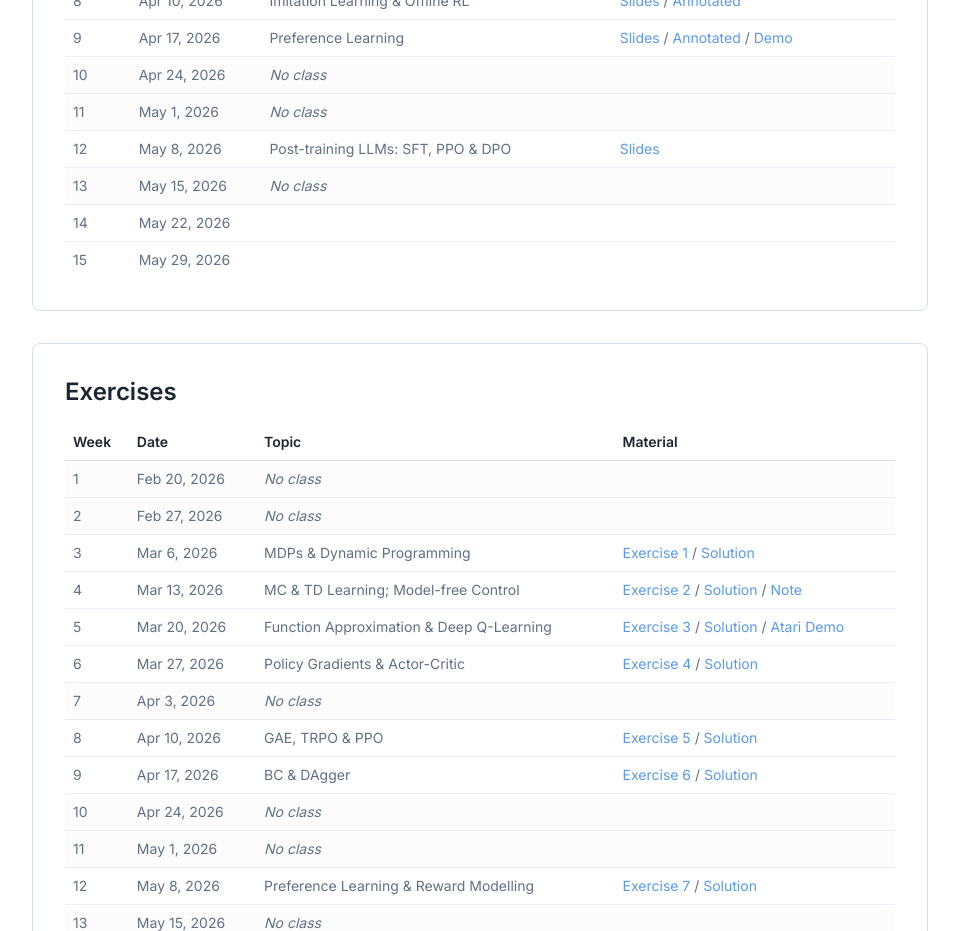
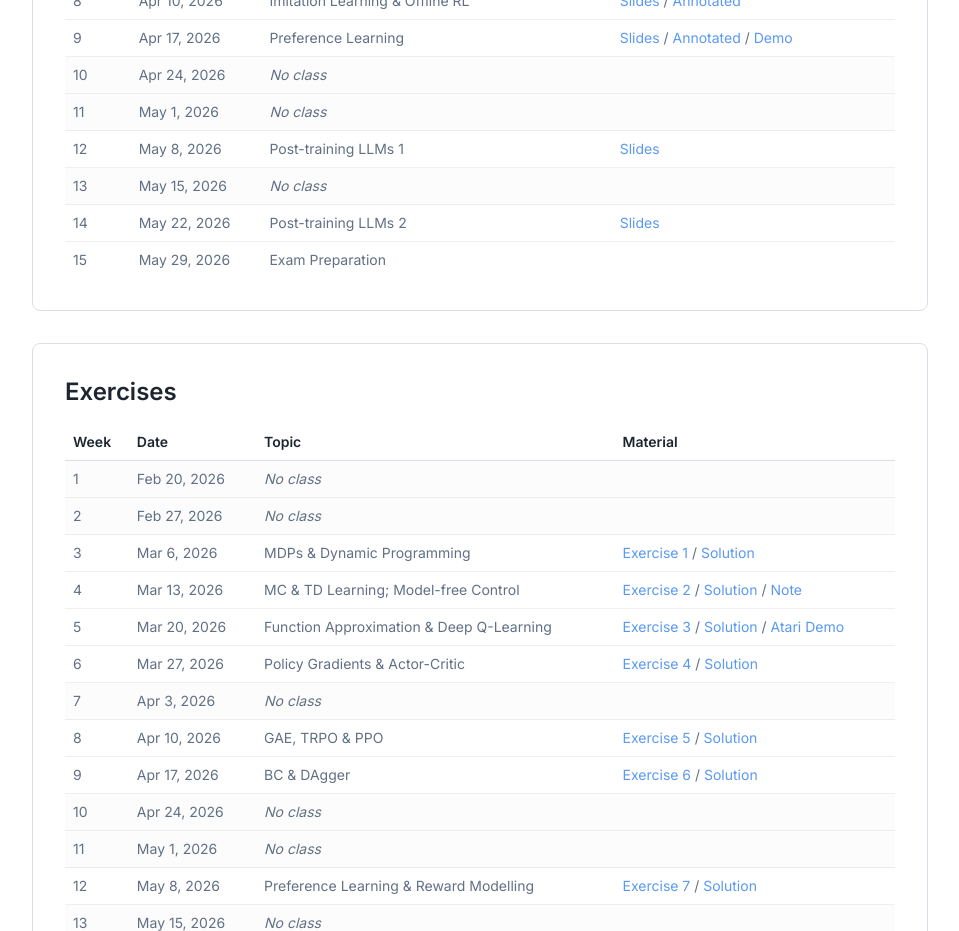
Before and after one commit to ilijabogunovic/rhine-ai, a React (Vite) app: page /teaching in a window 1280 px wide. Shown: the part 3040-3971 px from the top of the page, without its empty margins (160-1119 px from the left). Built offline with nearby package versions, Linux system fonts and the light colour scheme.

Commit message:
Add Lecture 9 (Post-training LLMs 2) and update schedule
Co-Authored-By: Claude Opus 4.6 (1M context) <noreply@anthropic.com>

```diff
--- a/src/pages/Teaching.tsx
+++ b/src/pages/Teaching.tsx
@@ -158,10 +158,10 @@ const Teaching = () => {
                       <tr className="border-b border-border/50"><td className="py-2 px-2">9</td><td className="py-2 px-2">Apr 17, 2026</td><td className="py-2 px-2">Preference Learning</td><td className="py-2 px-2"><ProtectedDownload href="/lectures/lecture7.pdf" filename="lecture7.pdf" password="rl">Slides</ProtectedDownload> / <ProtectedDownload href="/lectures/lecture7_annotated.pdf" filename="lecture7_annotated.pdf" password="rl">Annotated</ProtectedDownload> / <ProtectedDownload href="/lectures/lecture7_demo.ipynb" filename="lecture7_demo.ipynb" password="rl">Demo</ProtectedDownload></td></tr>
                       <tr className="border-b border-border/50 bg-muted/30"><td className="py-2 px-2">10</td><td className="py-2 px-2">Apr 24, 2026</td><td className="py-2 px-2 italic">No class</td><td className="py-2 px-2"></td></tr>
                       <tr className="border-b border-border/50 bg-muted/30"><td className="py-2 px-2">11</td><td className="py-2 px-2">May 1, 2026</td><td className="py-2 px-2 italic">No class</td><td className="py-2 px-2"></td></tr>
-                      <tr className="border-b border-border/50"><td className="py-2 px-2">12</td><td className="py-2 px-2">May 8, 2026</td><td className="py-2 px-2">Post-training LLMs: SFT, PPO & DPO</td><td className="py-2 px-2"><ProtectedDownload href="/lectures/lecture8.pdf" filename="lecture8.pdf" password="rl">Slides</ProtectedDownload></td></tr>
+                      <tr className="border-b border-border/50"><td className="py-2 px-2">12</td><td className="py-2 px-2">May 8, 2026</td><td className="py-2 px-2">Post-training LLMs 1</td><td className="py-2 px-2"><ProtectedDownload href="/lectures/lecture8.pdf" filename="lecture8.pdf" password="rl">Slides</ProtectedDownload></td></tr>
                       <tr className="border-b border-border/50 bg-muted/30"><td className="py-2 px-2">13</td><td className="py-2 px-2">May 15, 2026</td><td className="py-2 px-2 italic">No class</td><td className="py-2 px-2"></td></tr>
-                      <tr className="border-b border-border/50"><td className="py-2 px-2">14</td><td className="py-2 px-2">May 22, 2026</td><td className="py-2 px-2"></td><td className="py-2 px-2"></td></tr>
-                      <tr><td className="py-2 px-2">15</td><td className="py-2 px-2">May 29, 2026</td><td className="py-2 px-2"></td><td className="py-2 px-2"></td></tr>
+                      <tr className="border-b border-border/50"><td className="py-2 px-2">14</td><td className="py-2 px-2">May 22, 2026</td><td className="py-2 px-2">Post-training LLMs 2</td><td className="py-2 px-2"><ProtectedDownload href="/lectures/lecture9.pdf" filename="lecture9.pdf" password="rl">Slides</ProtectedDownload></td></tr>
+                      <tr><td className="py-2 px-2">15</td><td className="py-2 px-2">May 29, 2026</td><td className="py-2 px-2">Exam Preparation</td><td className="py-2 px-2"></td></tr>
                     </tbody>
                   </table>
                 </div>
```
Also changed, not shown: 1 other file (tests, documents, lock files or other folders).
